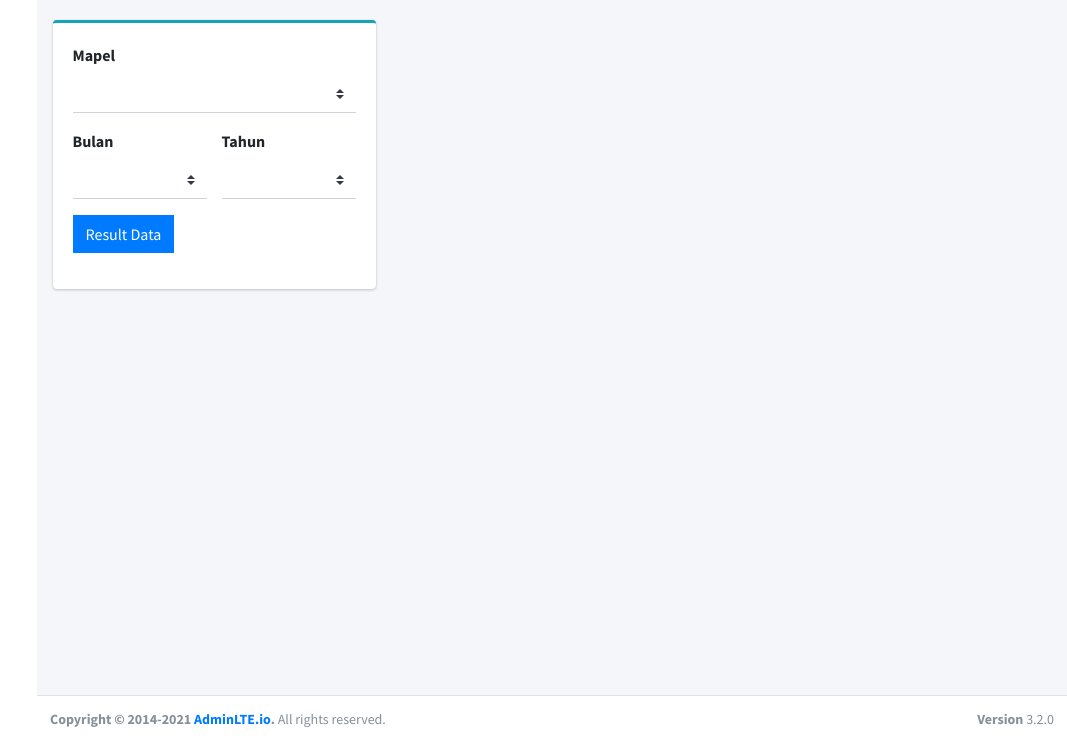
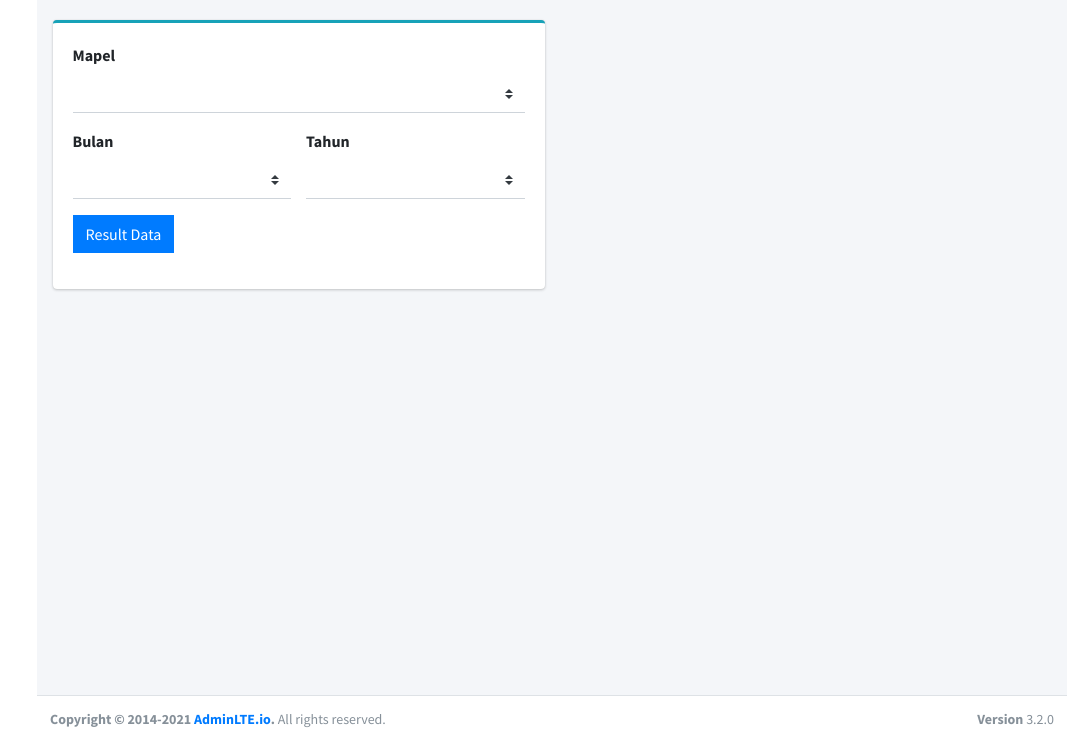
Before and after one commit to ariefendi992/sistem-monitoring, a Python web app: template app/site/templates/guru_wali_kelas/modul/rekap_kehadiran/rekap_by_mapel.html in a window 1280 px wide. Shown: the part 57-800 px from the top of the page, without its empty margins (213-1280 px from the left). Run offline with Jinja, Linux system fonts and the light colour scheme; the template is opened without the code that fills it, so the values that code supplies are empty, except form fields; tables that the repository leaves empty hold one stand-in row (values such as "Sample post"); form fields are guessed from the names that the template uses; some libraries are stand-ins or nearby versions.

Commit message:
fixed bug

```diff
--- a/app/site/templates/guru_wali_kelas/modul/rekap_kehadiran/rekap_by_mapel.html
+++ b/app/site/templates/guru_wali_kelas/modul/rekap_kehadiran/rekap_by_mapel.html
@@ -5,7 +5,7 @@
 {% set filename = 'by-mapel' %}
 {% block content %}
 <div class="row">
-  <div class="col col-md-4">
+  <div class="col col-md-6">
     <div class="card card-info card-outline">
       <div class="card-body">
         <form action="" method="post" target="_blank">
```
